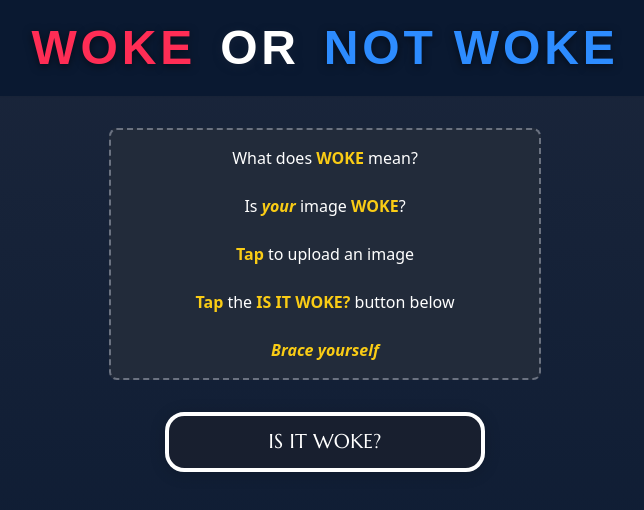
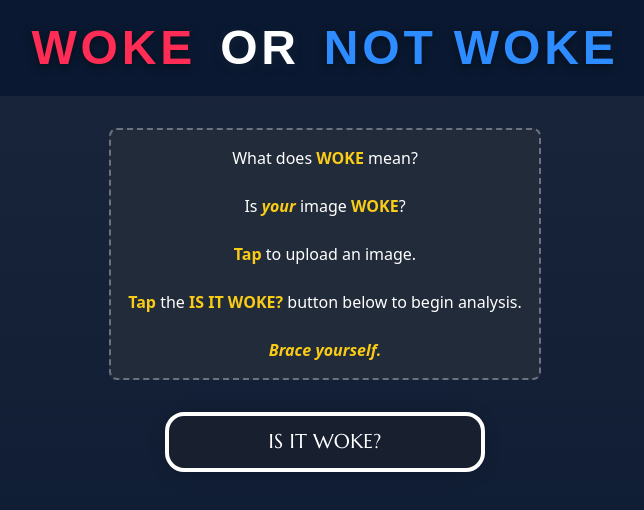
Before and after one commit to fundamentaldatum/woke-or-not-woke, a React (Vite) app: page / in a window 1280 px wide. Shown: the top 510 px of the page, without its empty margins (315-959 px from the left). Built offline with nearby package versions, Linux system fonts and the light colour scheme; no server answers; a web font is replaced by a local one.

Commit message:
Upload Text Content and Styling Update

```diff
--- a/src/components/photo/PhotoUpload.tsx
+++ b/src/components/photo/PhotoUpload.tsx
@@ -62,13 +62,13 @@ export const PhotoUpload: React.FC<PhotoUploadProps> = ({
             Is <b><i className="text-yellow-400">your</i></b> image <b className="text-yellow-400">WOKE</b>?
             <br />
             <br />
-            <b className="text-yellow-400">Tap</b> to upload an image
+            <b className="text-yellow-400">Tap</b> to upload an image.
             <br />
             <br />
-            <b className="text-yellow-400">Tap</b> the <b className="text-yellow-400">IS IT WOKE?</b> button below
+            <b className="text-yellow-400">Tap</b> the <b className="text-yellow-400">IS IT WOKE?</b> button below to begin analysis.
             <br />
             <br />
-            <b><i className="text-yellow-400">Brace yourself</i></b>
+            <b><i className="text-yellow-400">Brace yourself.</i></b>
           </span>
         )}
         <input
```
